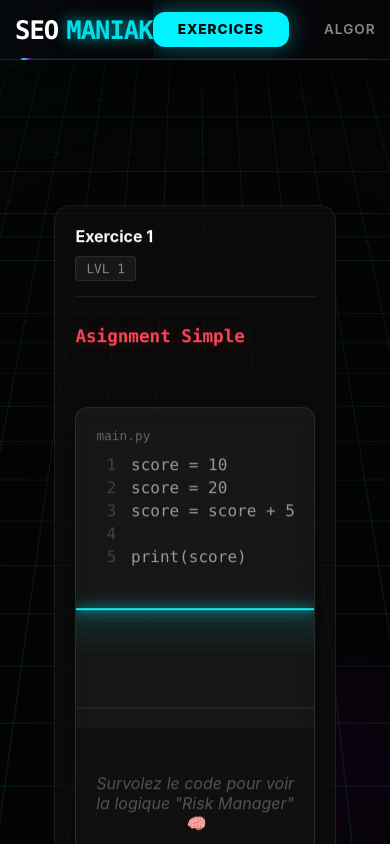
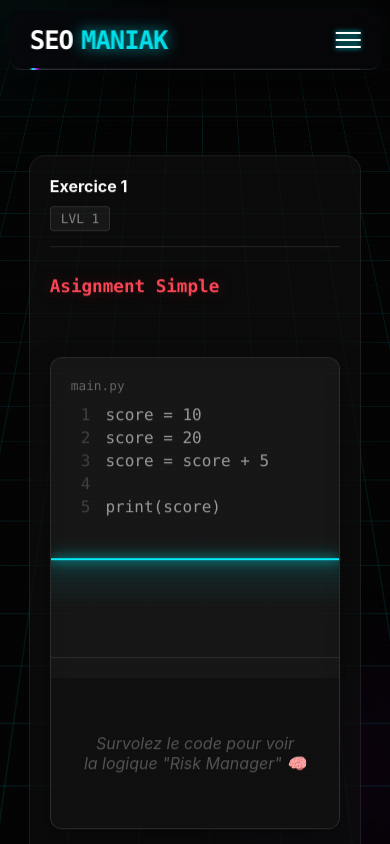
Before and after one commit to elabdiouael/Plateforme-Lms-ML-Python, a Next.js app: page / in a window 390 px wide. Both pictures are taken after a click on the button "Lancer la simulation 🚀". Shown: the top 844 px of the page. Built offline with nearby package versions, Linux system fonts and the light colour scheme.

Commit message:
feat: Mobile Responsive + Cyberpunk 3D UI Upgrade

```diff
--- a/src/app/page.tsx
+++ b/src/app/page.tsx
@@ -1,5 +1,5 @@
 'use client';
-import { useState } from 'react';
+import { useState, useEffect } from 'react';
 import { slides, chapters } from '@/data/content';
 
 // Import des Composants Modulaires
@@ -10,17 +10,24 @@ import ExerciseSlide from '@/components/ui/ExerciseSlide/ExerciseSlide';
 import InteractiveCode from '@/components/ui/InteractiveCode/InteractiveCode';
 import Typewriter from '@/components/ui/Typewriter';
 
-// 👇 IMPORT DU MOTEUR 3D (OPTIMISÉ)
+// 👇 Moteur 3D & Effets
 import TiltWrapper from '@/components/ui/3D/TiltWrapper';
-
-// 👇 IMPORT DE L'EFFET SHOCKWAVE (NOUVEAU)
 import ClickRipple from '@/components/ui/Effects/ClickRipple';
 
 export default function Home() {
   const [started, setStarted] = useState(false);
   const [index, setIndex] = useState(0);
+  const [isMobile, setIsMobile] = useState(false);
 
   const currentSlide = slides[index];
+
+  // --- RESPONSIVE CHECK ---
+  useEffect(() => {
+    const checkMobile = () => setIsMobile(window.innerWidth <= 768);
+    checkMobile();
+    window.addEventListener('resize', checkMobile);
+    return () => window.removeEventListener('resize', checkMobile);
+  }, []);
 
   // --- LOGIC: Déterminer la section pour le Background ---
   const getSectionType = () => {
@@ -48,7 +55,7 @@ export default function Home() {
   if (!started) {
     return (
       <main>
-        <Background /> {/* Le fond 3D tourne en arrière plan */}
+        <Background section="landing" />
         <Landing onStart={() => setStarted(true)} />
       </main>
     );
@@ -59,23 +66,23 @@ export default function Home() {
     <main style={{
       minHeight: '100vh',
       color: '#d4d4d4',
-      // 👇 FIX IMPORTANT: Espace kbir (140px) bach navbar "Hbila" matghttich 3la titre
-      paddingTop: '140px',
+      // 👇 Padding dynamique: 100px f Mobile, 140px f Desktop
+      paddingTop: isMobile ? '100px' : '140px',
       paddingBottom: '40px',
       display: 'flex',
       flexDirection: 'column',
       alignItems: 'center',
       position: 'relative',
-      overflowX: 'hidden' // Évite le scroll horizontal causé par la 3D
+      overflowX: 'hidden'
     }}>
 
       {/* 1. Background Dynamique */}
       <Background section={getSectionType()} />
 
-      {/* ✨ 2. THE CYBER RIPPLE (Effet Click Global) */}
+      {/* 2. Effet Ripple (Shockwave) */}
       <ClickRipple />
 
-      {/* 3. Navbar Fixe (HUD Style) */}
+      {/* 3. Navbar Fixe (HUD Style + Burger Mobile) */}
       <Navbar onNavigate={handleNavigate} currentIndex={index} />
 
       {/* 4. CONTENT AREA */}
@@ -84,7 +91,6 @@ export default function Home() {
         {/* --- TYPE: EXERCICE --- */}
         {currentSlide.type === 'exercise' && (
           <div style={{ maxWidth: '900px', margin: '0 auto' }}>
-            {/* ✨ 3D MAGIC: La carte d'exercice flotte et suit la souris */}
             <TiltWrapper>
               <ExerciseSlide
                 key={currentSlide.id}
@@ -97,21 +103,20 @@ export default function Home() {
 
         {/* --- TYPE: THEORIE --- */}
         {currentSlide.type === 'theory' && (
-          /* ✨ 3D MAGIC: Le panneau de théorie devient holographique */
           <TiltWrapper>
             <div className="glass-panel" style={{
-              padding: '40px',
+              padding: isMobile ? '25px' : '40px',
               borderRadius: '16px',
-              background: 'rgba(20, 20, 20, 0.85)', /* Transparence ajustée pour le glow */
+              background: 'rgba(20, 20, 20, 0.85)',
               backdropFilter: 'blur(12px)',
               border: '1px solid rgba(255,255,255,0.08)',
               textAlign: 'left',
               animation: 'fadeIn 0.5s',
-              height: '100%', // Important pour que le tilt prenne toute la hauteur
+              height: '100%',
               boxShadow: '0 20px 50px rgba(0,0,0,0.5)'
             }}>
               <h1 style={{
-                fontSize: '2.5rem',
+                fontSize: isMobile ? '1.8rem' : '2.5rem',
                 marginBottom: '30px',
                 textAlign: 'center',
                 background: 'linear-gradient(to right, #fff, #999)',
@@ -122,7 +127,7 @@ export default function Home() {
                 {currentSlide.title}
               </h1>
 
-              <div style={{ fontSize: '1.2rem', lineHeight: '1.8', marginBottom: '40px' }}>
+              <div style={{ fontSize: isMobile ? '1rem' : '1.2rem', lineHeight: '1.8', marginBottom: '40px' }}>
                 {currentSlide.content.split('\n').map((line: string, i: number) => {
                   const cleanLine = line.trim();
                   const isHeader = cleanLine.startsWith('**');
@@ -155,7 +160,7 @@ export default function Home() {
                 })}
               </div>
 
-              <div style={{ display: 'flex', justifyContent: 'center', gap: '20px' }}>
+              <div style={{ display: 'flex', justifyContent: 'center', gap: '20px', flexWrap: 'wrap' }}>
                  {index > 0 && (
                   <button onClick={goPrev} style={btnSecondary}>← Retour</button>
                 )}
@@ -170,8 +175,8 @@ export default function Home() {
         {/* --- TYPE: CODE INTERACTIF --- */}
         {currentSlide.type === 'interactive-code' && (
           <div style={{ animation: 'fadeIn 0.5s' }}>
-            <div style={{ marginBottom: '20px', display: 'flex', alignItems: 'center', gap: '15px' }}>
-              <h2 style={{ color: '#fff', fontSize: '1.8rem', fontFamily: 'Consolas' }}>
+            <div style={{ marginBottom: '20px', display: 'flex', alignItems: 'center', gap: '15px', flexWrap: 'wrap' }}>
+              <h2 style={{ color: '#fff', fontSize: isMobile ? '1.4rem' : '1.8rem', fontFamily: 'Consolas' }}>
                 {currentSlide.title}
               </h2>
               <span style={{
@@ -187,7 +192,6 @@ export default function Home() {
               </span>
             </div>
 
-            {/* ✨ 3D MAGIC: Le Code Editor devient un objet physique */}
             <TiltWrapper>
                <div style={{
                  background: '#1e1e1e',
@@ -219,7 +223,7 @@ export default function Home() {
   );
 }
 
-// Styles Boutons (Cyberpunk Polish)
+// Styles Boutons Responsive
 const btnPrimary = {
   padding: '12px 30px', fontSize: '1rem', background: '#007acc',
   color: 'white', border: 'none', borderRadius: '6px',
@@ -227,12 +231,16 @@ const btnPrimary = {
   boxShadow: '0 0 20px rgba(0, 122, 204, 0.4)',
   transition: 'all 0.2s',
   textTransform: 'uppercase' as const,
-  letterSpacing: '1px'
+  letterSpacing: '1px',
+  flex: '1 1 auto', // Responsive
+  minWidth: '150px'
 };
 
 const btnSecondary = {
   padding: '12px 30px', fontSize: '1rem', background: 'transparent',
   color: '#aaa', border: '1px solid #444', borderRadius: '6px',
   cursor: 'pointer', fontFamily: 'Consolas',
-  transition: 'all 0.2s'
+  transition: 'all 0.2s',
+  flex: '1 1 auto',
+  minWidth: '120px'
 };
--- a/src/components/Navbar.module.css
+++ b/src/components/Navbar.module.css
@@ -249,3 +249,120 @@
   .dropdownContent { backdrop-filter: blur(10px); }
   .dropdownItem { opacity: 1; transform: none; animation: none; }
 }
+/* ... Garde le code existant Desktop ... */
+
+/* ZID HADCHI LTA7T */
+
+/* --- MOBILE HAMBURGER ICON --- */
+.hamburger {
+  display: none; /* Caché sur PC */
+  flex-direction: column;
+  gap: 5px;
+  background: none;
+  border: none;
+  cursor: pointer;
+  z-index: 10001; /* Fo9 koulchi */
+}
+
+.bar {
+  width: 25px;
+  height: 2px;
+  background: #fff;
+  transition: all 0.3s ease;
+  box-shadow: 0 0 5px #00f3ff;
+}
+
+/* Animation Burger -> X */
+.hamburger.open .bar:nth-child(1) { transform: rotate(45deg) translate(5px, 5px); background: #ff0055; }
+.hamburger.open .bar:nth-child(2) { opacity: 0; }
+.hamburger.open .bar:nth-child(3) { transform: rotate(-45deg) translate(5px, -5px); background: #ff0055; }
+
+/* --- MOBILE FULLSCREEN MENU (CYBER DECK) --- */
+.mobileMenu {
+  position: fixed;
+  top: 0; left: 0; width: 100vw; height: 100vh;
+  background: rgba(5, 5, 10, 0.95);
+  backdrop-filter: blur(20px);
+  z-index: 10000;
+  display: flex;
+  flex-direction: column;
+  justify-content: center;
+  align-items: center;
+  gap: 20px;
+
+  /* Animation Entrée */
+  opacity: 0;
+  pointer-events: none;
+  transform: scale(0.95);
+  transition: all 0.3s cubic-bezier(0.4, 0, 0.2, 1);
+
+  /* Grid Background */
+  background-image:
+    linear-gradient(rgba(0, 243, 255, 0.03) 1px, transparent 1px),
+    linear-gradient(90deg, rgba(0, 243, 255, 0.03) 1px, transparent 1px);
+  background-size: 40px 40px;
+}
+
+.mobileMenu.open {
+  opacity: 1;
+  pointer-events: auto;
+  transform: scale(1);
+}
+
+.mobileBtn {
+  font-family: 'Consolas', monospace;
+  font-size: 1.5rem;
+  color: #888;
+  background: none;
+  border: 1px solid transparent;
+  padding: 15px 40px;
+  width: 80%;
+  text-align: center;
+  border-radius: 12px;
+  transition: all 0.2s;
+  text-transform: uppercase;
+  letter-spacing: 2px;
+}
+
+.mobileBtnActive {
+  color: #000;
+  background: #00f3ff;
+  font-weight: bold;
+  box-shadow: 0 0 20px rgba(0, 243, 255, 0.5);
+  border-color: #00f3ff;
+}
+
+.mobileSubMenu {
+  display: flex;
+  flex-direction: column;
+  gap: 10px;
+  width: 70%;
+  margin-top: -10px;
+  margin-bottom: 20px;
+  border-left: 2px solid #333;
+  padding-left: 20px;
+  animation: slideIn 0.3s ease;
+}
+
+.mobileSubItem {
+  color: #666;
+  font-size: 0.9rem;
+  padding: 8px;
+  cursor: pointer;
+}
+.mobileSubItemActive { color: #00f3ff; border-left: 2px solid #00f3ff; padding-left: 10px; }
+
+@keyframes slideIn { from { opacity: 0; transform: translateX(-10px); } to { opacity: 1; transform: translateX(0); } }
+
+/* --- RESPONSIVE RULES --- */
+@media (max-width: 768px) {
+  .menu { display: none; } /* On cache le menu Desktop */
+  .hamburger { display: flex; } /* On affiche le Burger */
+
+  .nav {
+    padding: 0 20px;
+    top: 10px;
+    width: 95%;
+    border-radius: 12px;
+  }
+}
--- a/src/components/Navbar.tsx
+++ b/src/components/Navbar.tsx
@@ -1,5 +1,5 @@
 'use client';
-import React, { useState, useEffect, useRef } from 'react';
+import React, { useState, useEffect } from 'react';
 import { slides, chapters } from '@/data/content';
 import styles from './Navbar.module.css';
 
@@ -9,19 +9,19 @@ interface NavbarProps {
 }
 
 export default function Navbar({ onNavigate, currentIndex }: NavbarProps) {
+  const [isMobileOpen, setIsMobileOpen] = useState(false);
   const [hoveredSection, setHoveredSection] = useState<string | null>(null);
+  const [expandedMobileSection, setExpandedMobileSection] = useState<string | null>(null); // Pour l'accordéon mobile
+
+  // Smart Scroll Logic
   const [isVisible, setIsVisible] = useState(true);
   const [lastScrollY, setLastScrollY] = useState(0);
 
-  // Ref pour le Timer de sécurité (Anti-Flicker)
-  const timeoutRef = useRef<NodeJS.Timeout | null>(null);
-
-  // --- SMART SCROLL ---
   useEffect(() => {
     const controlNavbar = () => {
       if (typeof window !== 'undefined') {
         const currentScrollY = window.scrollY;
-        if (currentScrollY > lastScrollY && currentScrollY > 100) {
+        if (currentScrollY > lastScrollY && currentScrollY > 100 && !isMobileOpen) {
           setIsVisible(false);
         } else {
           setIsVisible(true);
@@ -31,20 +31,7 @@ export default function Navbar({ onNavigate, currentIndex }: NavbarProps) {
     };
     window.addEventListener('scroll', controlNavbar);
     return () => window.removeEventListener('scroll', controlNavbar);
-  }, [lastScrollY]);
-
-  // --- SAFE HOVER LOGIC ---
-  const handleMouseEnter = (sectionName: string) => {
-    if (timeoutRef.current) clearTimeout(timeoutRef.current);
-    setHoveredSection(sectionName);
-  };
-
-  const handleMouseLeave = () => {
-    // On attend 300ms avant de fermer. Si l'utilisateur revient, on annule.
-    timeoutRef.current = setTimeout(() => {
-      setHoveredSection(null);
-    }, 300); // <-- LE DELAI MAGIQUE ⏳
-  };
+  }, [lastScrollY, isMobileOpen]);
 
   const sections = Object.entries(chapters);
 
@@ -57,17 +44,20 @@ export default function Navbar({ onNavigate, currentIndex }: NavbarProps) {
     }));
   };
 
+  // Toggle Mobile Menu
+  const toggleMobile = () => setIsMobileOpen(!isMobileOpen);
+
   return (
+    <>
       <nav
         className={styles.nav}
-      style={{
-        transform: isVisible ? 'translateX(-50%) translateY(0)' : 'translateX(-50%) translateY(-150%)'
-      }}
+        style={{ transform: isVisible ? 'translate(-50%, 0)' : 'translate(-50%, -150%)' }}
       >
-      <div className={styles.logo} onClick={() => onNavigate(0)}>
+        <div className={styles.logo} onClick={() => { onNavigate(0); setIsMobileOpen(false); }}>
           SEO<span>MANIAK</span>
         </div>
 
+        {/* --- DESKTOP MENU (Hidden on Mobile) --- */}
         <div className={styles.menu}>
           {sections.map(([name, startIndex], i) => {
             const nextStart = sections[i + 1]?.[1];
@@ -78,9 +68,8 @@ export default function Navbar({ onNavigate, currentIndex }: NavbarProps) {
               <div
                 key={name}
                 className={styles.itemContainer}
-              // On applique le Safe Hover sur tout le conteneur
-              onMouseEnter={() => handleMouseEnter(name)}
-              onMouseLeave={handleMouseLeave}
+                onMouseEnter={() => setHoveredSection(name)}
+                onMouseLeave={() => setHoveredSection(null)}
               >
                 <button
                   onClick={() => onNavigate(startIndex)}
@@ -88,36 +77,26 @@ export default function Navbar({ onNavigate, currentIndex }: NavbarProps) {
                 >
                   {name}
                 </button>
-
                 {hoveredSection === name && (
                   <div className={styles.dropdown}>
                     <div className={styles.dropdownContent}>
-                    <div className={styles.dropdownHeader}>
-                      // {name}_PROTOCOL <span className={styles.pulse}>●</span>
-                    </div>
-
+                      <div className={styles.dropdownHeader}>// {name}_PROTOCOL</div>
                       <div className={styles.dropdownList}>
-                      {sectionItems.map((item, idx) => {
-                        const isItemActive = currentIndex === item.globalIndex;
-                        return (
+                        {sectionItems.map((item, idx) => (
                           <div
                             key={item.globalIndex}
-                            // On ajoute un index pour l'animation décalée (Stagger)
                             style={{ animationDelay: `${idx * 0.05}s` }}
-                            className={`${styles.dropdownItem} ${isItemActive ? styles.dropdownActive : ''}`}
+                            className={`${styles.dropdownItem} ${currentIndex === item.globalIndex ? styles.dropdownActive : ''}`}
                             onClick={(e) => {
                               e.stopPropagation();
                               onNavigate(item.globalIndex);
                               setHoveredSection(null);
                             }}
                           >
-                            <span className={styles.typeIcon}>
-                              {item.type === 'exercise' ? 'Q' : item.type === 'interactive-code' ? 'DEV' : 'DOC'}
-                            </span>
+                            <span className={styles.typeIcon}>{item.type === 'exercise' ? 'Q' : 'DOC'}</span>
                             {item.title}
                           </div>
-                        );
-                      })}
+                        ))}
                       </div>
                     </div>
                   </div>
@@ -127,9 +106,59 @@ export default function Navbar({ onNavigate, currentIndex }: NavbarProps) {
           })}
         </div>
 
+        {/* --- MOBILE HAMBURGER BUTTON --- */}
+        <button
+          className={`${styles.hamburger} ${isMobileOpen ? styles.open : ''}`}
+          onClick={toggleMobile}
+        >
+          <span className={styles.bar}></span>
+          <span className={styles.bar}></span>
+          <span className={styles.bar}></span>
+        </button>
+
         <div className={styles.progressContainer}>
           <div className={styles.progressBar} style={{ width: `${((currentIndex + 1) / slides.length) * 100}%` }} />
         </div>
       </nav>
+
+      {/* --- MOBILE FULLSCREEN MENU --- */}
+      <div className={`${styles.mobileMenu} ${isMobileOpen ? styles.open : ''}`}>
+        {sections.map(([name, startIndex], i) => {
+          const nextStart = sections[i + 1]?.[1];
+          const sectionItems = getSectionSlides(name, startIndex, nextStart);
+          const isActive = currentIndex >= startIndex && (nextStart ? currentIndex < nextStart : true);
+          const isExpanded = expandedMobileSection === name;
+
+          return (
+            <React.Fragment key={name}>
+              <button
+                className={`${styles.mobileBtn} ${isActive ? styles.mobileBtnActive : ''}`}
+                onClick={() => setExpandedMobileSection(isExpanded ? null : name)}
+              >
+                {name} {isExpanded ? '▲' : '▼'}
+              </button>
+
+              {/* Accordéon Mobile */}
+              {isExpanded && (
+                <div className={styles.mobileSubMenu}>
+                  {sectionItems.map((item) => (
+                    <div
+                      key={item.globalIndex}
+                      className={`${styles.mobileSubItem} ${currentIndex === item.globalIndex ? styles.mobileSubItemActive : ''}`}
+                      onClick={() => {
+                        onNavigate(item.globalIndex);
+                        setIsMobileOpen(false); // Ferme le menu après clic
+                      }}
+                    >
+                       • {item.title}
+                    </div>
+                  ))}
+                </div>
+              )}
+            </React.Fragment>
+          );
+        })}
+      </div>
+    </>
   );
 }
--- a/src/components/ui/3D/TiltWrapper.tsx
+++ b/src/components/ui/3D/TiltWrapper.tsx
@@ -1,12 +1,23 @@
 'use client';
-import React, { useRef } from 'react';
+import React, { useRef, useEffect, useState } from 'react';
 
 export default function TiltWrapper({ children }: { children: React.ReactNode }) {
   const cardRef = useRef<HTMLDivElement>(null);
   const glowRef = useRef<HTMLDivElement>(null);
+  const [isMobile, setIsMobile] = useState(false);
+
+  // DETECT MOBILE
+  useEffect(() => {
+    const checkMobile = () => {
+      setIsMobile(window.innerWidth <= 768);
+    };
+    checkMobile();
+    window.addEventListener('resize', checkMobile);
+    return () => window.removeEventListener('resize', checkMobile);
+  }, []);
 
   const handleMouseMove = (e: React.MouseEvent<HTMLDivElement>) => {
-    if (!cardRef.current || !glowRef.current) return;
+    if (isMobile || !cardRef.current || !glowRef.current) return; // Stop si Mobile
 
     const rect = cardRef.current.getBoundingClientRect();
     const x = e.clientX - rect.left;
@@ -15,21 +26,15 @@ export default function TiltWrapper({ children }: { children: React.ReactNode })
     const centerX = rect.width / 2;
     const centerY = rect.height / 2;
 
-    // Rotation Limitée (Max 7deg pour pas trop déformer)
     const rotateX = ((y - centerY) / centerY) * -7;
     const rotateY = ((x - centerX) / centerX) * 7;
 
-    // DIRECT DOM MANIPULATION (0 Lag, pas de Re-render React)
     cardRef.current.style.transform = `perspective(1000px) rotateX(${rotateX}deg) rotateY(${rotateY}deg) scale3d(1.02, 1.02, 1.02)`;
-
-    // Update Glow Position
     glowRef.current.style.background = `radial-gradient(circle at ${x}px ${y}px, rgba(255,255,255,0.1), transparent 80%)`;
   };
 
   const handleMouseLeave = () => {
     if (!cardRef.current || !glowRef.current) return;
-
-    // Reset Doux
     cardRef.current.style.transform = `perspective(1000px) rotateX(0deg) rotateY(0deg) scale3d(1, 1, 1)`;
     glowRef.current.style.background = `radial-gradient(circle at 50% 50%, rgba(255,255,255,0), transparent 100%)`;
   };
@@ -39,42 +44,31 @@ export default function TiltWrapper({ children }: { children: React.ReactNode })
       onMouseMove={handleMouseMove}
       onMouseLeave={handleMouseLeave}
       style={{
-        display: 'flex',
-        justifyContent: 'center',
-        alignItems: 'center',
-        width: '100%',
-        padding: '20px' // Espace pour l'effet 3D
+        display: 'flex', justifyContent: 'center', alignItems: 'center', width: '100%',
+        padding: isMobile ? '10px 0' : '20px' // Moins d'espace sur mobile
       }}
     >
       <div
         ref={cardRef}
         style={{
           position: 'relative',
-          transition: 'transform 0.1s ease-out', // Smooth movement
-          willChange: 'transform', // Optimisation GPU
+          transition: 'transform 0.1s ease-out',
+          willChange: 'transform',
           transformStyle: 'preserve-3d',
           borderRadius: '16px',
+          width: '100%' // Full width sur mobile
         }}
       >
-        {/* LAYER 1: GLOW (En arrière plan mais visible) */}
-        <div
-          ref={glowRef}
-          style={{
-            position: 'absolute',
-            top: 0, left: 0, right: 0, bottom: 0,
-            borderRadius: '16px',
-            pointerEvents: 'none', // CLICK-THROUGH FIX: L-souris kat-douz mnno
-            zIndex: 2, // Fo9 background
-            mixBlendMode: 'overlay'
-          }}
-        />
-
-        {/* LAYER 2: CONTENT (Les boutons sont ici) */}
-        <div style={{
-          position: 'relative',
-          zIndex: 10, // SUPER IMPORTANT: Hada fo9 l-glow -> Clics garantis
-          transform: 'translateZ(20px)' // Ykhrej 3ndk chwiya
-        }}>
+        {!isMobile && (
+          <div
+            ref={glowRef}
+            style={{
+              position: 'absolute', top: 0, left: 0, right: 0, bottom: 0,
+              borderRadius: '16px', pointerEvents: 'none', zIndex: 2, mixBlendMode: 'overlay'
+            }}
+          />
+        )}
+        <div style={{ position: 'relative', zIndex: 10, transform: isMobile ? 'none' : 'translateZ(20px)' }}>
           {children}
         </div>
       </div>
```
Lines whose indentation alone changed are shown as unchanged.
